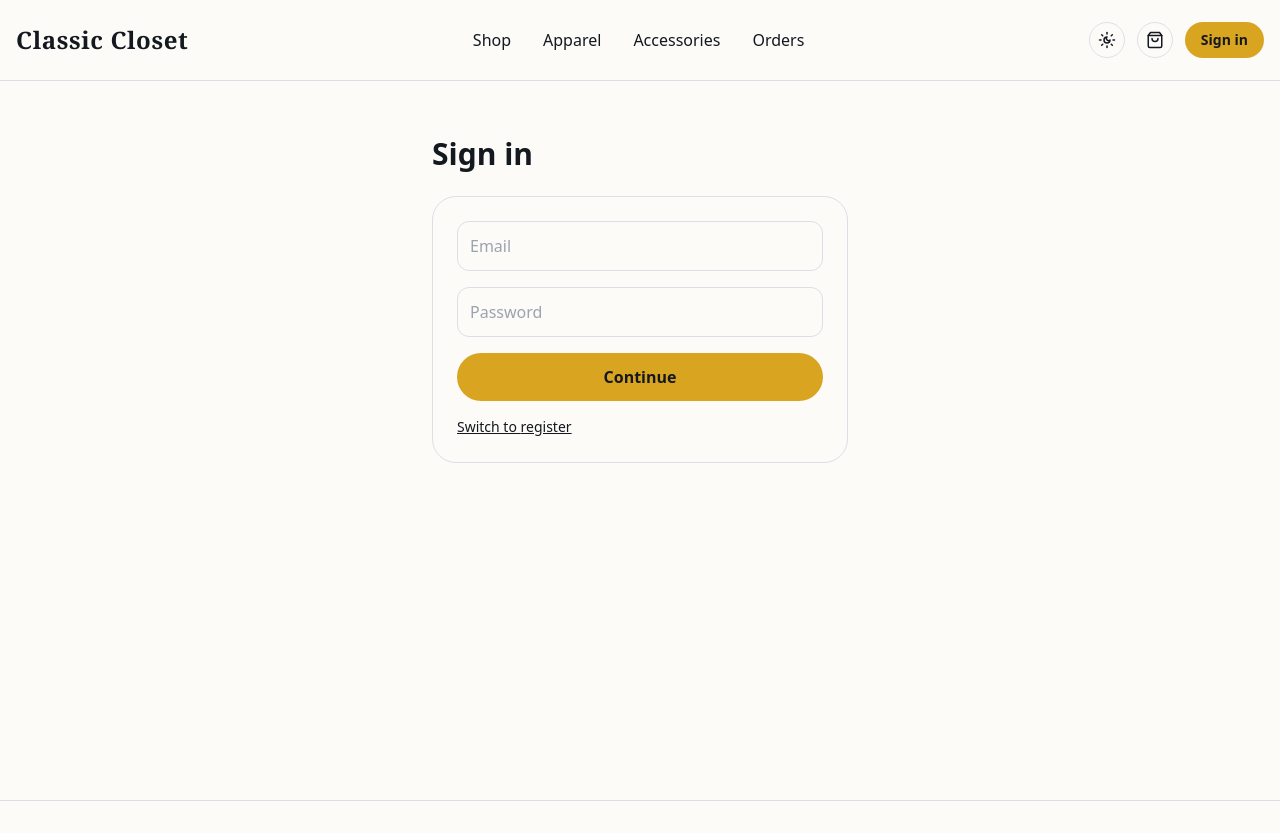
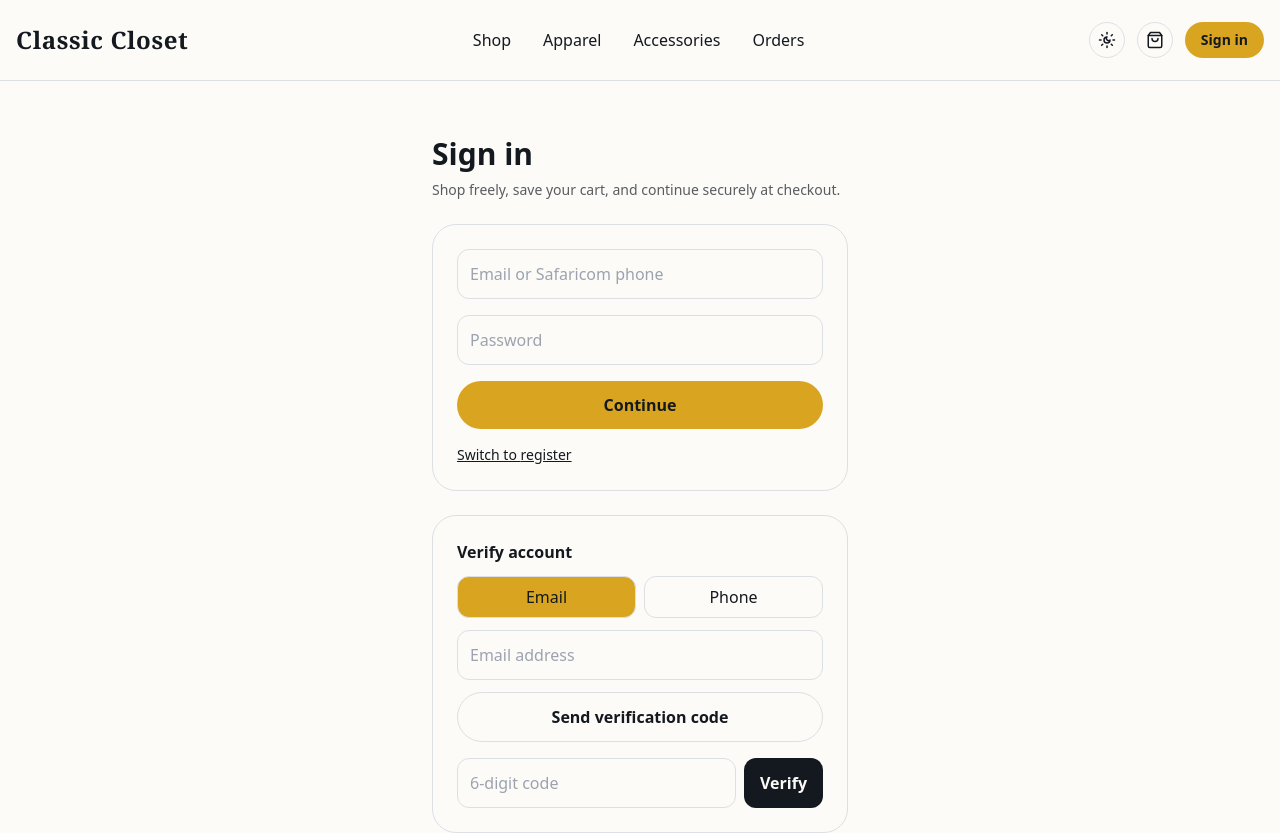
Before and after one commit to kelvinnzyoki/Kamwana, a Next.js app: page /login in a window 1280 px wide. Shown: the top 833 px of the page. Built offline with nearby package versions, Linux system fonts and the light colour scheme; no server answers.

Commit message:
Add files via upload

```diff
--- a/src/app/login/page.tsx
+++ b/src/app/login/page.tsx
@@ -1,4 +1,168 @@
 'use client';
-import { useState } from 'react'; import { api } from '@/lib/api';
-export default function Login(){ const [mode,setMode]=useState<'login'|'register'>('login'); async function submit(e:any){e.preventDefault(); const f=new FormData(e.currentTarget); const body=Object.fromEntries(f); if(mode==='login') await api.login(body); else await api.register(body); location.href='/shop';}
-return <section className="mx-auto max-w-md px-4 py-10"><h1 className="mb-6 text-3xl font-bold">{mode==='login'?'Sign in':'Create account'}</h1><form onSubmit={submit} className="space-y-4 rounded-3xl border border-border p-6">{mode==='register'&&<input name="name" required placeholder="Name" className="w-full rounded-xl border border-border bg-background p-3"/>}<input name="email" required type="email" placeholder="Email" className="w-full rounded-xl border border-border bg-background p-3"/><input name="password" required type="password" placeholder="Password" className="w-full rounded-xl border border-border bg-background p-3"/><button className="w-full rounded-full bg-primary py-3 font-bold text-primaryForeground">Continue</button><button type="button" onClick={()=>setMode(mode==='login'?'register':'login')} className="text-sm underline">Switch to {mode==='login'?'register':'login'}</button></form></section> }
+
+import { useMemo, useState } from 'react';
+import { useMutation } from '@tanstack/react-query';
+import { api } from '@/lib/api';
+
+export default function Login() {
+  const [mode, setMode] = useState<'login' | 'register'>('login');
+  const [error, setError] = useState('');
+  const [notice, setNotice] = useState('');
+  const [verificationTarget, setVerificationTarget] = useState('');
+  const [verificationType, setVerificationType] = useState<'email' | 'phone'>('email');
+
+  const nextUrl = useMemo(() => {
+    if (typeof window === 'undefined') return '/shop';
+    return new URLSearchParams(window.location.search).get('next') || '/shop';
+  }, []);
+
+  const auth = useMutation({
+    mutationFn: async (body: any) => (mode === 'login' ? api.login(body) : api.register(body)),
+    onSuccess: (res, body: any) => {
+      setError('');
+      setNotice(mode === 'register' ? 'Account created. You can verify email or phone now.' : 'Signed in successfully.');
+
+      const user = res?.data?.user;
+      setVerificationTarget(user?.email || body.email || body.identifier || '');
+      setVerificationType('email');
+
+      if (mode === 'login') window.location.href = nextUrl;
+    },
+    onError: (err: any) => setError(err.message || 'Authentication failed'),
+  });
+
+  const sendCode = useMutation({
+    mutationFn: async () => {
+      if (!verificationTarget) throw new Error('Enter email or phone first');
+      return verificationType === 'email'
+        ? api.sendEmailCode(verificationTarget)
+        : api.sendPhoneCode(verificationTarget);
+    },
+    onSuccess: () => {
+      setError('');
+      setNotice(`Verification code sent to your ${verificationType}.`);
+    },
+    onError: (err: any) => setError(err.message || 'Could not send code'),
+  });
+
+  const verifyCode = useMutation({
+    mutationFn: async (code: string) => {
+      if (!verificationTarget) throw new Error('Missing verification target');
+      return verificationType === 'email'
+        ? api.verifyEmailCode(verificationTarget, code)
+        : api.verifyPhoneCode(verificationTarget, code);
+    },
+    onSuccess: () => {
+      setError('');
+      setNotice(`${verificationType === 'email' ? 'Email' : 'Phone'} verified successfully.`);
+      window.location.href = nextUrl;
+    },
+    onError: (err: any) => setError(err.message || 'Verification failed'),
+  });
+
+  function submit(e: React.FormEvent<HTMLFormElement>) {
+    e.preventDefault();
+    const f = new FormData(e.currentTarget);
+    const body = Object.fromEntries(f);
+    auth.mutate(body);
+  }
+
+  function submitVerification(e: React.FormEvent<HTMLFormElement>) {
+    e.preventDefault();
+    const f = new FormData(e.currentTarget);
+    verifyCode.mutate(String(f.get('code') || ''));
+  }
+
+  return (
+    <section className="mx-auto max-w-md px-4 py-10">
+      <h1 className="mb-2 text-3xl font-bold">{mode === 'login' ? 'Sign in' : 'Create account'}</h1>
+      <p className="mb-6 text-sm opacity-70">
+        Shop freely, save your cart, and continue securely at checkout.
+      </p>
+
+      {error && <p className="mb-4 rounded-xl border border-red-500/40 bg-red-500/10 p-3 text-sm text-red-600">{error}</p>}
+      {notice && <p className="mb-4 rounded-xl border border-green-500/40 bg-green-500/10 p-3 text-sm text-green-700">{notice}</p>}
+
+      <form onSubmit={submit} className="space-y-4 rounded-3xl border border-border p-6">
+        {mode === 'register' && (
+          <input name="name" required placeholder="Full name" className="w-full rounded-xl border border-border bg-background p-3" />
+        )}
+
+        {mode === 'login' ? (
+          <input
+            name="identifier"
+            required
+            placeholder="Email or Safaricom phone"
+            className="w-full rounded-xl border border-border bg-background p-3"
+          />
+        ) : (
+          <>
+            <input name="email" required type="email" placeholder="Email" className="w-full rounded-xl border border-border bg-background p-3" />
+            <input name="phone" placeholder="Safaricom phone e.g. 0712345678" className="w-full rounded-xl border border-border bg-background p-3" />
+          </>
+        )}
+
+        <input name="password" required type="password" placeholder="Password" className="w-full rounded-xl border border-border bg-background p-3" />
+
+        <button disabled={auth.isPending} className="w-full rounded-full bg-primary py-3 font-bold text-primaryForeground">
+          {auth.isPending ? 'Please wait...' : 'Continue'}
+        </button>
+
+        <button
+          type="button"
+          onClick={() => {
+            setMode(mode === 'login' ? 'register' : 'login');
+            setError('');
+            setNotice('');
+          }}
+          className="text-sm underline"
+        >
+          Switch to {mode === 'login' ? 'register' : 'login'}
+        </button>
+      </form>
+
+      <div className="mt-6 rounded-3xl border border-border p-6">
+        <h2 className="mb-3 font-bold">Verify account</h2>
+        <div className="mb-3 grid grid-cols-2 gap-2">
+          <button
+            type="button"
+            onClick={() => setVerificationType('email')}
+            className={`rounded-xl border border-border p-2 ${verificationType === 'email' ? 'bg-primary text-primaryForeground' : ''}`}
+          >
+            Email
+          </button>
+          <button
+            type="button"
+            onClick={() => setVerificationType('phone')}
+            className={`rounded-xl border border-border p-2 ${verificationType === 'phone' ? 'bg-primary text-primaryForeground' : ''}`}
+          >
+            Phone
+          </button>
+        </div>
+
+        <input
+          value={verificationTarget}
+          onChange={(e) => setVerificationTarget(e.target.value)}
+          placeholder={verificationType === 'email' ? 'Email address' : 'Phone e.g. 0712345678'}
+          className="mb-3 w-full rounded-xl border border-border bg-background p-3"
+        />
+
+        <button
+          type="button"
+          disabled={sendCode.isPending}
+          onClick={() => sendCode.mutate()}
+          className="mb-4 w-full rounded-full border border-border py-3 font-semibold"
+        >
+          {sendCode.isPending ? 'Sending...' : 'Send verification code'}
+        </button>
+
+        <form onSubmit={submitVerification} className="flex gap-2">
+          <input name="code" required inputMode="numeric" maxLength={6} placeholder="6-digit code" className="min-w-0 flex-1 rounded-xl border border-border bg-background p-3" />
+          <button disabled={verifyCode.isPending} className="rounded-xl bg-foreground px-4 font-bold text-background">
+            Verify
+          </button>
+        </form>
+      </div>
+    </section>
+  );
+}
```
